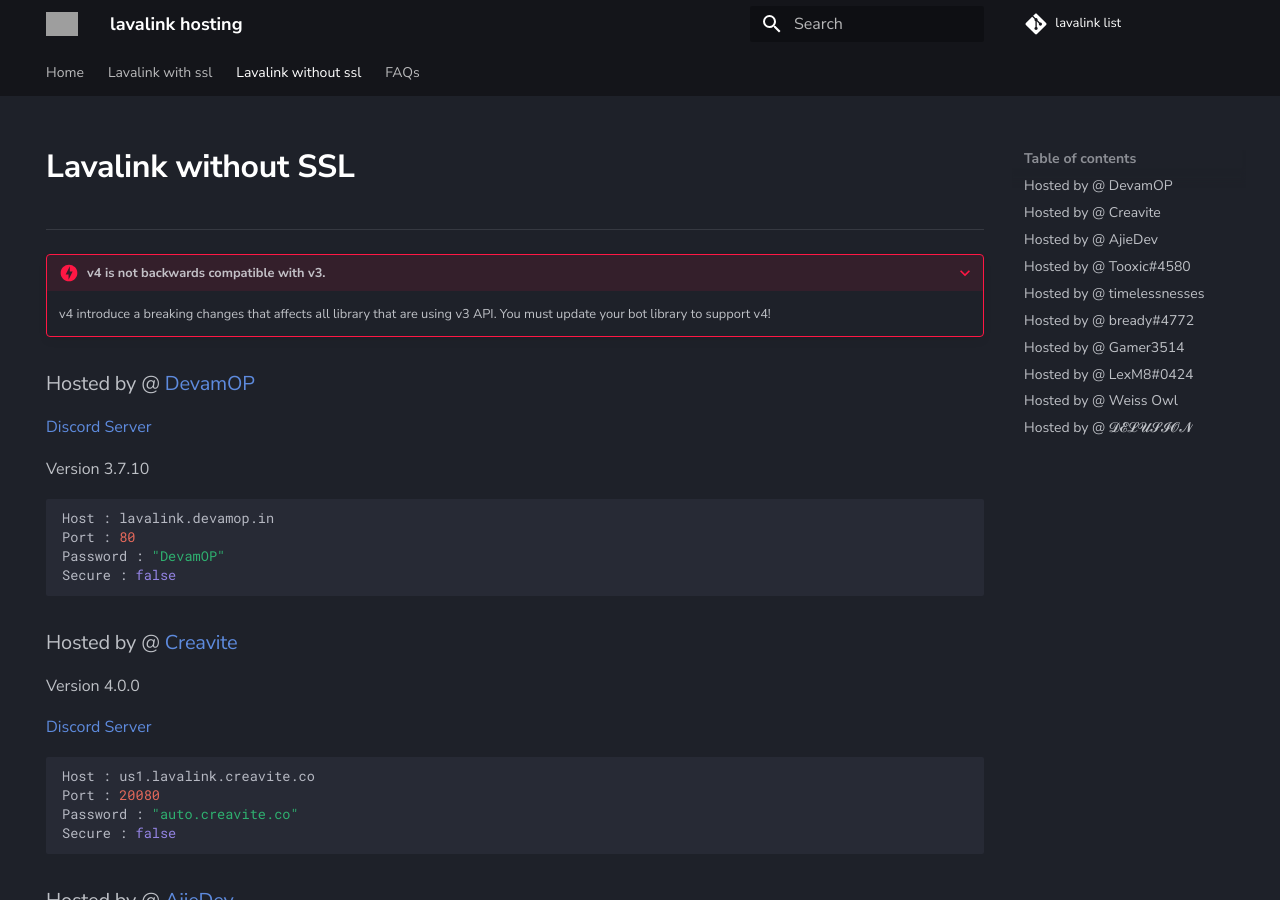
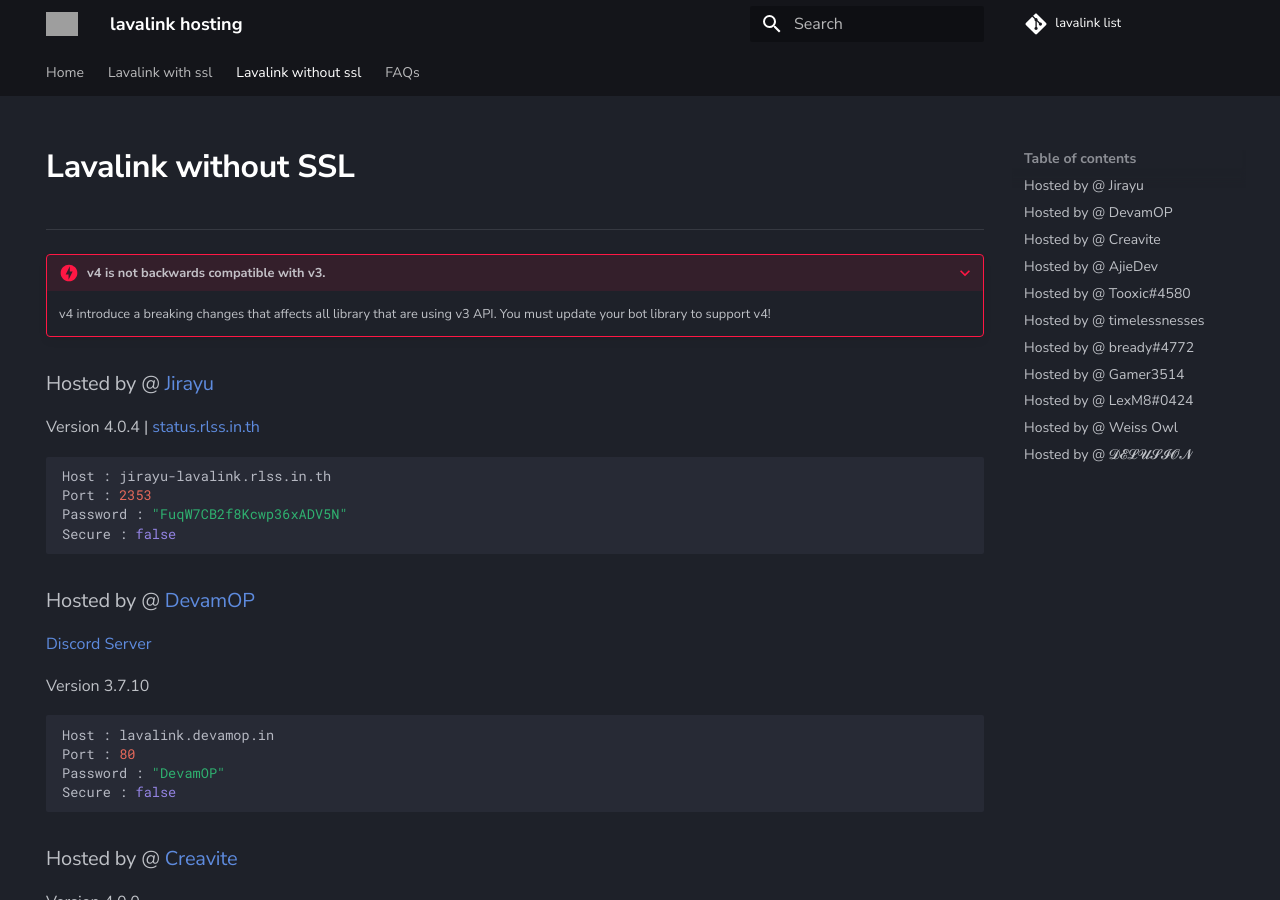
Before and after one commit to DarrenOfficial/lavalink-list, an MkDocs documentation site: the page built from docs/NoSSL/lavalink-without-ssl.md, in a window 1280 px wide and 900 px high. Built offline with MkDocs 1.6.1 and Material for MkDocs 9.7.7, drawn with Linux system fonts in a browser that asks for light colours; comment, search, counter and statistics services are not loaded; grey boxes are pictures that could not be loaded.

Commit message:
Update lavalink-without-ssl.md (#472)

````diff
--- a/docs/NoSSL/lavalink-without-ssl.md
+++ b/docs/NoSSL/lavalink-without-ssl.md
@@ -16,6 +16,15 @@ description: Without SSL should work out of the box!
 
     v4 introduce a breaking changes that affects all library that are using v3 API.
     You must update your bot library to support v4!
+
+### Hosted by @ [Jirayu](https://jirayu.rlss.in.th)
+Version 4.0.4 | [status.rlss.in.th](https://status.rlss.in.th/report/uptime/57c8e901860508cb5d418c9e3f90845f/)
+```bash
+Host : jirayu-lavalink.rlss.in.th
+Port : 2353
+Password : "FuqW7CB2f8Kcwp36xADV5N"
+Secure : false
+```
 
 ### Hosted by @ [DevamOP](https://bit.ly/m/devam)
 [Discord Server](https://dsc.gg/devam)
````
